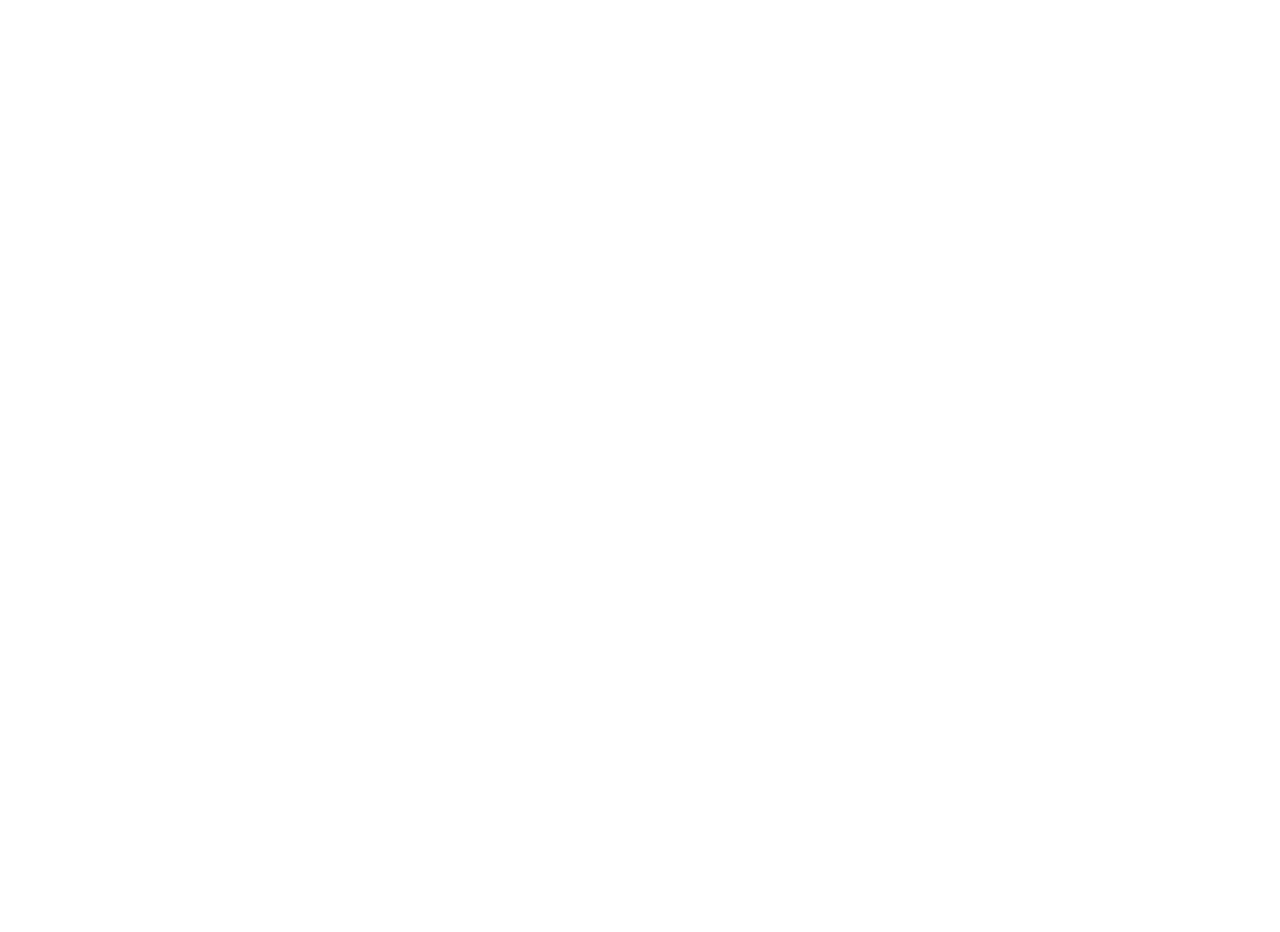
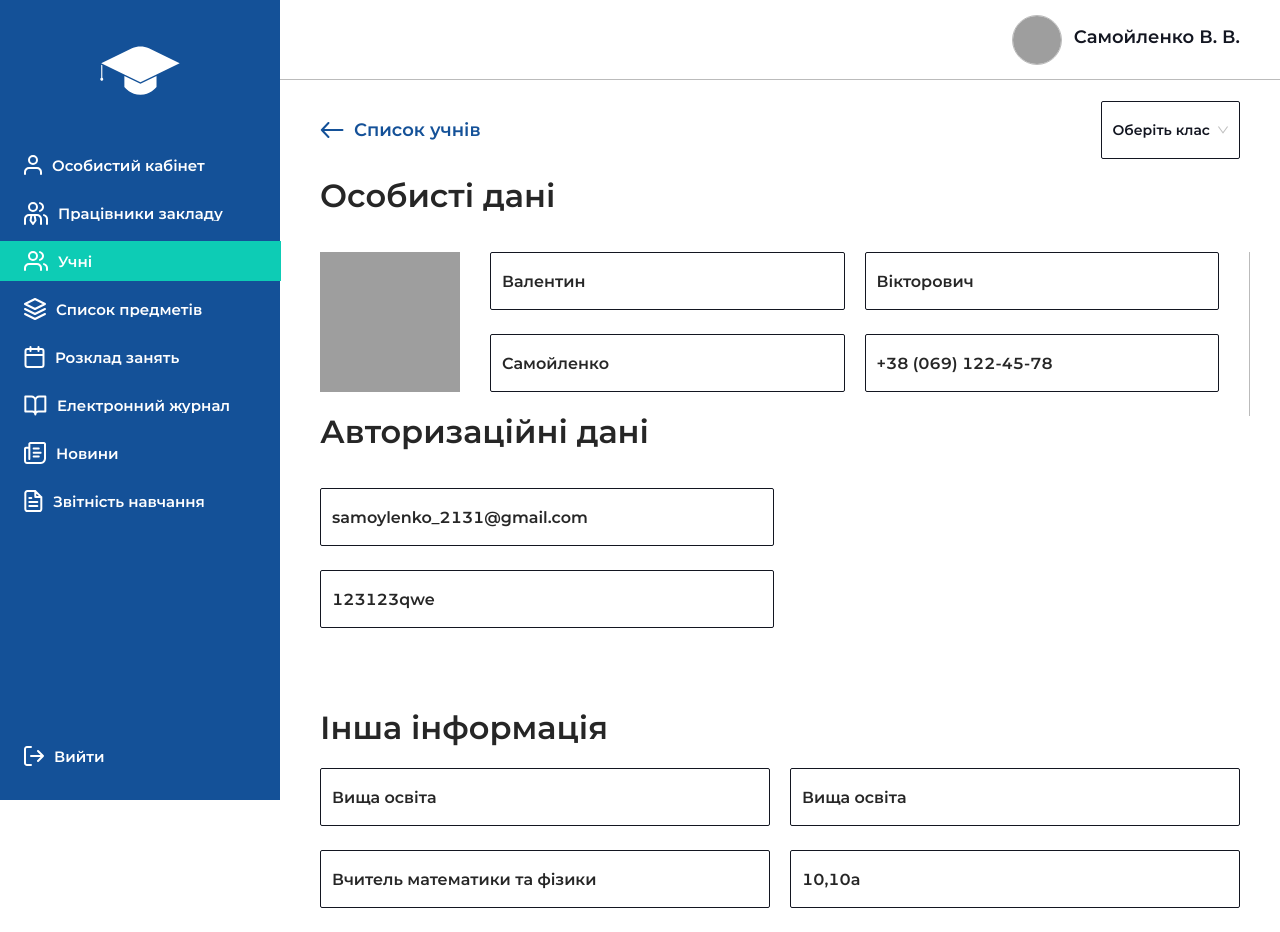
Before and after one commit to MaxSapeyko/school_automation_client, a React (Create React App) app: page /pupils/1 in a window 1280 px wide. Before the commit the page ends 800 px from the top, so only its background shows below. Built offline with nearby package versions, Linux system fonts and the light colour scheme; grey boxes are pictures that could not be loaded; a web font is replaced by a local one.

Commit message:
added pupil page header

```diff
--- a/src/components/layout/style.ts
+++ b/src/components/layout/style.ts
@@ -24,6 +24,13 @@
         fill: COLORS.blue,
       },
     },
+
+    '& .ant-select-selection-placeholder': {
+      display: 'flex',
+      alignItems: 'center',
+      color: COLORS.black,
+      fontWeight: '600',
+    },
   },
 });
 
--- a/src/pages/profile/header/index.tsx
+++ b/src/pages/profile/header/index.tsx
@@ -19,6 +19,22 @@
         <Select defaultValue='admin' className='header__select'>
           <Option value='admin'>Директор</Option>
           <Option value='student'>Учень</Option>
+        </Select>
+      </div>
+    );
+  }
+
+  if (type === 'pupil') {
+    return (
+      <div className='content__header'>
+        <Link to='/pupils' className='back__link'>
+          <LeftArrow />
+          <span className='link__text'>Список учнів</span>
+        </Link>
+
+        <Select placeholder='Оберіть клас' className='header__select'>
+          <Option value='3'>3</Option>
+          <Option value='4'>4</Option>
         </Select>
       </div>
     );
--- a/src/pages/profile/index.tsx
+++ b/src/pages/profile/index.tsx
@@ -12,7 +12,7 @@
 import useStyles from './style';
 
 export interface ProfileProps {
-  type: 'own' | 'someone';
+  type: 'own' | 'teacher' | 'pupil';
 }
 
 const Profile: FC<ProfileProps> = ({ type }) => {
--- a/src/pages/teachers/columns.tsx
+++ b/src/pages/teachers/columns.tsx
@@ -18,7 +18,7 @@
     render: (_name: string, user: UserDto) => {
       return (
         <Link
-          to={`/teachers/${user.id}`}
+          to={`/pupils/${user.id}`}
           className='profile__link'
         >{`${user.lastname} ${user.name} ${user.surname}`}</Link>
       );
--- a/src/router/routes.tsx
+++ b/src/router/routes.tsx
@@ -33,6 +33,12 @@
     component: <Pupils />,
   },
   {
+    path: '/pupils/:id',
+    private: true,
+    exact: true,
+    component: <Profile type='pupil' />,
+  },
+  {
     path: '/reporting',
     private: true,
     exact: true,
@@ -54,7 +60,7 @@
     path: '/teachers/:id',
     private: true,
     exact: true,
-    component: <Profile type='someone' />,
+    component: <Profile type='teacher' />,
   },
   {
     path: '/subjects',
```
